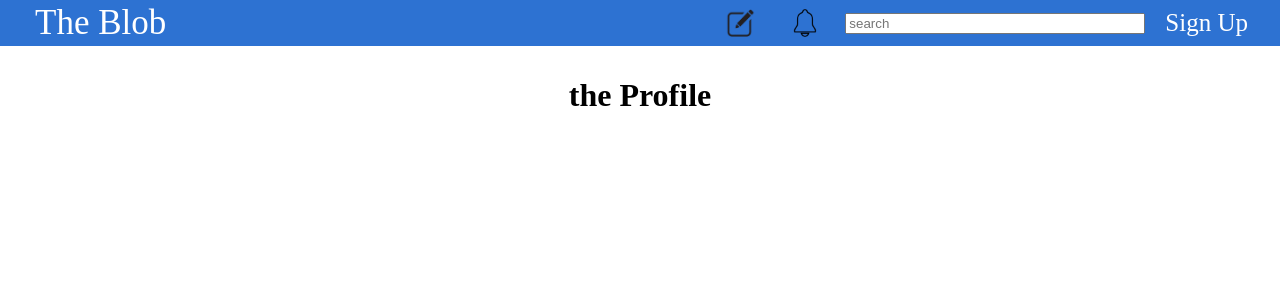
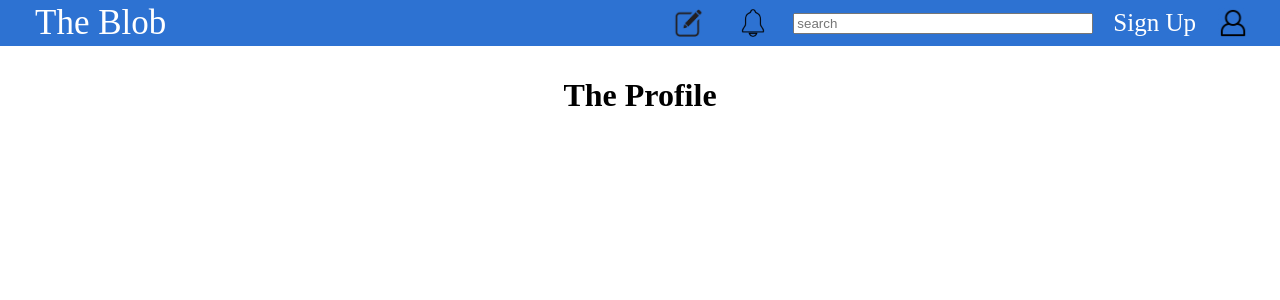
Before and after one commit to Winter4Life/The-Blob, a React (Create React App) app: page /#/profile in a window 1280 px wide. Shown: the top 300 px of the page. Built offline with nearby package versions, Linux system fonts and the light colour scheme.

Commit message:
profile navigation and username stored

```diff
--- a/src/navbar.js
+++ b/src/navbar.js
@@ -29,6 +29,11 @@ export default function Navbar() {
             Sign Up
           </Link>
         </li>
+        <li>
+          <Link to="/profile">
+          <img src={profileIMG} alt="Profile" className="img-profile"/>
+          </Link>
+        </li>
       </ul>
     </nav>
   );
--- a/src/pages/createAcc.js
+++ b/src/pages/createAcc.js
@@ -13,6 +13,7 @@ import '../style/createAcc.css'
 
 
 const SignUp = () => {
+  const [username, setUsername] = useState("");
   const [email, setEmail] = useState("");
   const [password, setPassword] = useState("");
 
@@ -39,6 +40,8 @@ const SignUp = () => {
           <input
           type="text"
           placeholder="username"
+          value={username} // Bind value to state
+            onChange={(e) => setUsername(e.target.value)}
           ></input>
         </div>
         <div className="input">
--- a/src/pages/profile.js
+++ b/src/pages/profile.js
@@ -1,5 +1,6 @@
 export default function profile() {
     return (
-        <h1>the Profile</h1>
+        <h1>The Profile</h1>
+
     )
 }
```
